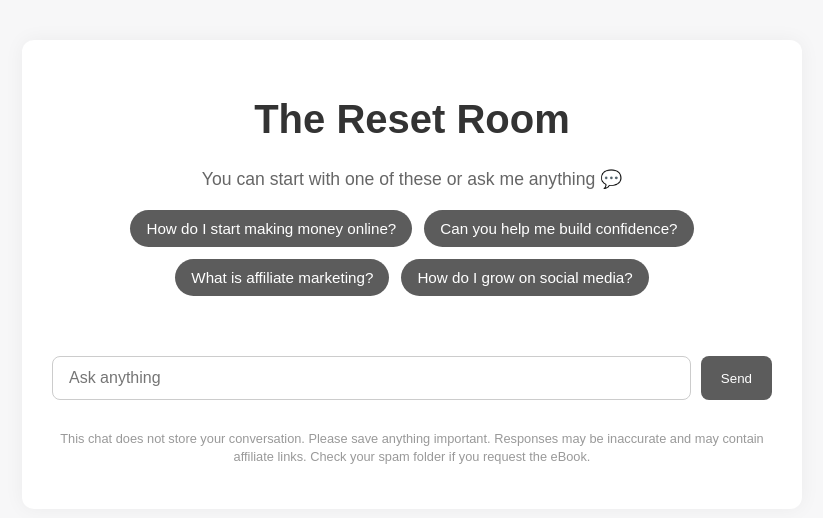
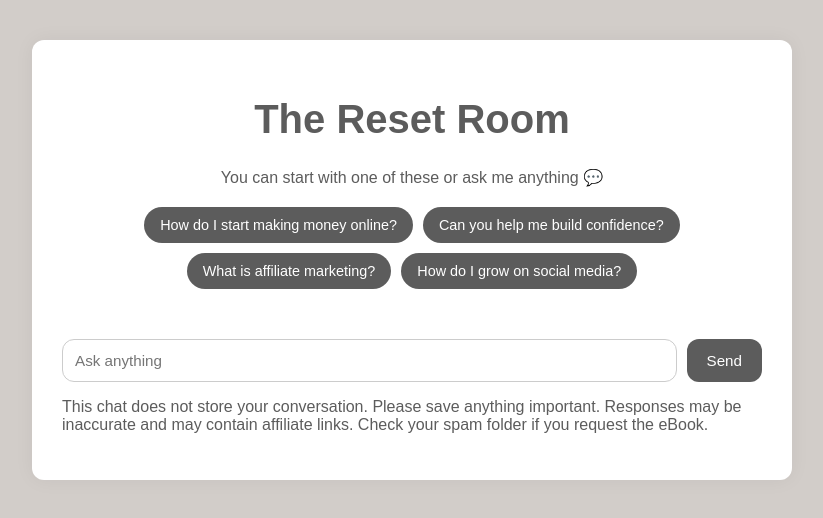
Before and after one commit to SarahFrenchMarketing/resetroom-chat-ui, a Next.js app: page / in a window 1280 px wide. Shown: the top 518 px of the page, without its empty margins (228-1051 px from the left). Built offline with nearby package versions, Linux system fonts and the light colour scheme.

Commit message:
Update globals.css

```diff
--- a/styles/globals.css
+++ b/styles/globals.css
@@ -1,49 +1,47 @@
 body {
   margin: 0;
-  padding: 0;
   font-family: 'Montserrat', sans-serif;
-  background: #F7F7F8;
+  background-color: #D2CDC9;
+  color: #5C5C5C;
 }
 
 .chatContainer {
   min-height: 100vh;
+  padding: 40px 0;
   display: flex;
   justify-content: center;
   align-items: flex-start;
-  padding: 40px 20px;
-  background: #F7F7F8;
 }
 
 .chatBox {
   background: white;
   border-radius: 12px;
+  padding: 30px;
+  width: 100%;
+  max-width: 700px;
   box-shadow: 0 0 20px rgba(0, 0, 0, 0.05);
-  width: 100%;
-  max-width: 720px;
   display: flex;
   flex-direction: column;
-  padding: 30px;
 }
 
 .title {
   font-family: 'Anton', sans-serif;
   font-size: 2.5rem;
+  color: #5C5C5C;
   text-align: center;
-  color: #333;
   margin-bottom: 10px;
 }
 
 .subtitle {
   text-align: center;
-  color: #666;
-  font-size: 1.1rem;
+  font-size: 1rem;
   margin-bottom: 20px;
 }
 
 .suggestions {
   display: flex;
   flex-wrap: wrap;
-  gap: 12px;
+  gap: 10px;
   justify-content: center;
   margin-bottom: 20px;
 }
@@ -52,82 +50,58 @@ body {
   background-color: #5C5C5C;
   color: white;
   border: none;
+  padding: 10px 16px;
   border-radius: 20px;
-  padding: 10px 16px;
-  font-size: 0.95rem;
   cursor: pointer;
-  transition: background 0.3s ease;
-}
-
-.suggestions button:hover {
-  background-color: #4a4a4a;
-}
-
-.messages {
-  display: flex;
-  flex-direction: column;
-  gap: 16px;
-  margin-bottom: 20px;
-  padding: 10px 0;
-  max-height: 400px;
-  overflow-y: auto;
+  font-size: 0.9rem;
 }
 
 .userMessage {
   align-self: flex-end;
-  background: #DCF1FF;
-  color: #222;
+  background-color: #D2CDC9;
   padding: 12px 16px;
   border-radius: 16px;
-  max-width: 75%;
-  font-size: 0.95rem;
-  white-space: pre-wrap;
+  max-width: 80%;
+  font-size: 0.9rem;
 }
 
 .assistantMessage {
   align-self: flex-start;
-  background: #F1F1F1;
-  color: #111;
+  background-color: #f3f3f3;
   padding: 12px 16px;
   border-radius: 16px;
-  max-width: 75%;
-  font-size: 0.95rem;
-  white-space: pre-wrap;
+  max-width: 80%;
+  font-size: 0.9rem;
+  white-space: pre-line;
 }
 
 .inputArea {
   display: flex;
   gap: 10px;
-  margin-top: auto;
-  margin-bottom: 20px;
+  margin-top: 30px;
 }
 
 .inputArea input {
   flex: 1;
-  padding: 12px 16px;
-  font-size: 1rem;
+  padding: 12px;
   border: 1px solid #ccc;
-  border-radius: 8px;
+  border-radius: 12px;
+  font-size: 0.95rem;
 }
 
 .inputArea button {
   background-color: #5C5C5C;
   color: white;
   border: none;
-  padding: 12px 20px;
-  border-radius: 8px;
+  padding: 0 20px;
+  border-radius: 12px;
   cursor: pointer;
-  transition: background 0.3s ease;
+  font-size: 0.95rem;
 }
 
-.inputArea button:hover {
-  background-color: #4a4a4a;
+.footerNote {
+  margin-top: 20px;
+  font-size: 0.75rem;
+  text-align: center;
+  color: #888;
 }
-
-.disclaimer {
-  font-size: 0.8rem;
-  color: #999;
-  text-align: center;
-  margin-top: 10px;
-  line-height: 1.4;
-}
```
